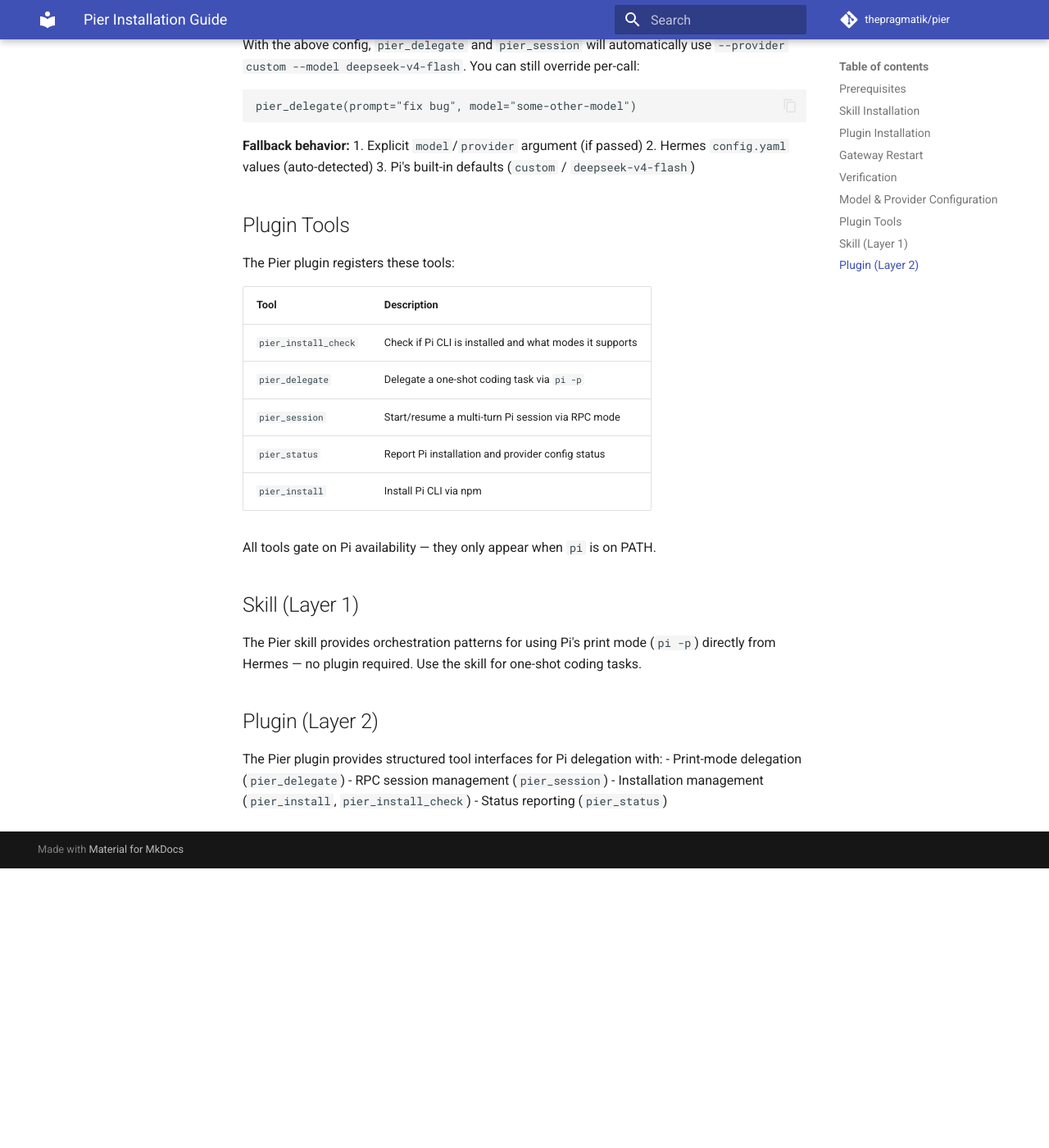
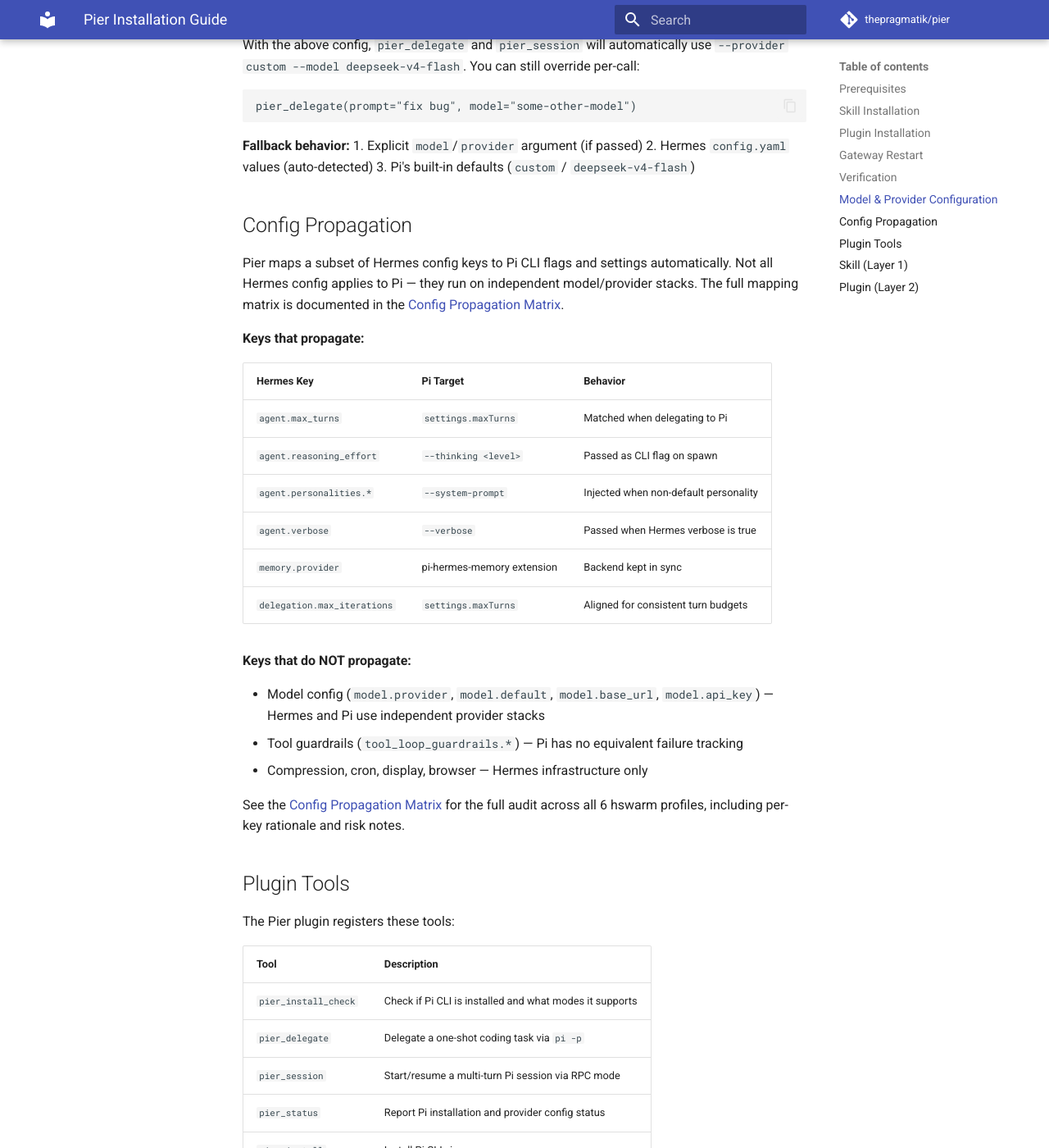
Before and after one commit to thepragmatik/pier, an MkDocs documentation site: the page built from docs/user-guide/install.md, in a window 1280 px wide and 1400 px high, scrolled down 1617 px. Shown: the whole window at 82% size. Built offline with MkDocs 1.6.1 and Material for MkDocs 9.7.7, drawn with Linux system fonts in a browser that asks for light colours; comment, search, counter and statistics services are not loaded; before the commit the page ends 2676 px from its top, so only the background shows below that.

Commit message:
docs: add config-propagation-matrix.md and update install guide
- Add docs/architecture/config-propagation-matrix.md auditing all Hermes-to-Pi config mappings
- Add Config Propagation section to docs/user-guide/install.md with propagation summary table
- Update mkdocs.yml nav to include Config Propagation Matrix under Architecture

```diff
--- a/docs/user-guide/install.md
+++ b/docs/user-guide/install.md
@@ -77,6 +77,29 @@
 2. Hermes `config.yaml` values (auto-detected)
 3. Pi's built-in defaults (`custom` / `deepseek-v4-flash`)
 
+## Config Propagation
+
+Pier maps a subset of Hermes config keys to Pi CLI flags and settings automatically. Not all Hermes config applies to Pi — they run on independent model/provider stacks. The full mapping matrix is documented in the [Config Propagation Matrix](../architecture/config-propagation-matrix.md).
+
+**Keys that propagate:**
+
+| Hermes Key | Pi Target | Behavior |
+|---|---|---|
+| `agent.max_turns` | `settings.maxTurns` | Matched when delegating to Pi |
+| `agent.reasoning_effort` | `--thinking <level>` | Passed as CLI flag on spawn |
+| `agent.personalities.*` | `--system-prompt` | Injected when non-default personality |
+| `agent.verbose` | `--verbose` | Passed when Hermes verbose is true |
+| `memory.provider` | pi-hermes-memory extension | Backend kept in sync |
+| `delegation.max_iterations` | `settings.maxTurns` | Aligned for consistent turn budgets |
+
+**Keys that do NOT propagate:**
+
+- Model config (`model.provider`, `model.default`, `model.base_url`, `model.api_key`) — Hermes and Pi use independent provider stacks
+- Tool guardrails (`tool_loop_guardrails.*`) — Pi has no equivalent failure tracking
+- Compression, cron, display, browser — Hermes infrastructure only
+
+See the [Config Propagation Matrix](../architecture/config-propagation-matrix.md) for the full audit across all 6 hswarm profiles, including per-key rationale and risk notes.
+
 ## Plugin Tools
 
 The Pier plugin registers these tools:
--- a/mkdocs.yml
+++ b/mkdocs.yml
@@ -34,6 +34,7 @@
   - Home: index.md
   - Architecture:
       - Overview: architecture/overview.md
+      - Config Propagation Matrix: architecture/config-propagation-matrix.md
       - ADR 1 - Integration Approach: architecture/adr-001-integration-approach.md
       - ADR 2 - Communication Protocol: architecture/adr-002-communication-protocol.md
       - ADR 3 - Dogfooding Strategy: architecture/adr-003-dogfooding-strategy.md
```
Also changed, not shown: docs/architecture/config-propagation-matrix.md (added, +212 -0 lines).
